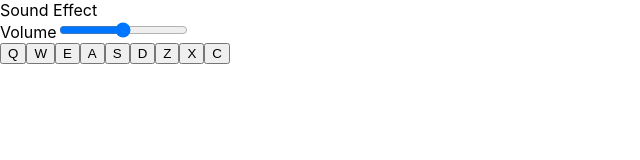
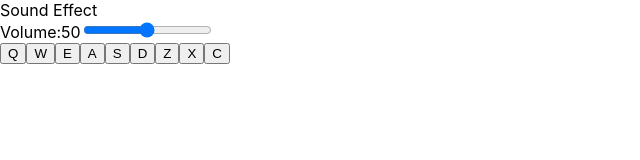
Before and after one commit to zhanshu21/drum-maschine, a React (Create React App) app: page / in a window 1280 px wide. Shown: the top 160 px of the page, without its empty margins (0-640 px from the left). Built offline with nearby package versions, Linux system fonts and the light colour scheme.

Commit message:
Add function: volumn control

```diff
--- a/src/App.js
+++ b/src/App.js
@@ -7,7 +7,7 @@ const keys = ['Q', 'W', 'E', 'A', 'S', 'D', 'Z', 'X', 'C'];
 function App() {
 
   const [display, setDisplay] = useState("Sound Effect");
-  const [volume, setVolume] = useState(0.5);
+  const [volume, setVolume] = useState(50);
 
   const handleVolumeChange = (event) => {
     setVolume(event.target.value);
@@ -15,18 +15,20 @@ function App() {
 
   return (
     <div className="drum-machine" id='drum-machine'>
+      <div id="control-container">
         <div id="display">{display}</div>
         <div className="volume-control">
-        <label htmlFor="volume">Volume</label>
+          <label htmlFor="volume">Volume:{volume}</label>
           <input
             type="range"
             id="volume"
-          min="0"
-          max="1"
-          step="0.01"
+            min="1"
+            max="100"
+            // step="1"
             value={volume}
             onChange={handleVolumeChange}
           />
+        </div>
       </div>
       <div id="pad-container">
         {keys.map((item) => {
--- a/src/components/Pad.js
+++ b/src/components/Pad.js
@@ -31,6 +31,7 @@ export function Pad(props) {
 
   const handleClick = () => {
     if (audioRef.current){
+      audioRef.current.volume = props.volume / 100;
       audioRef.current.play().catch(error => {
       console.error("Error playing audio:", error);
       });
```
Lines whose indentation alone changed are shown as unchanged.
